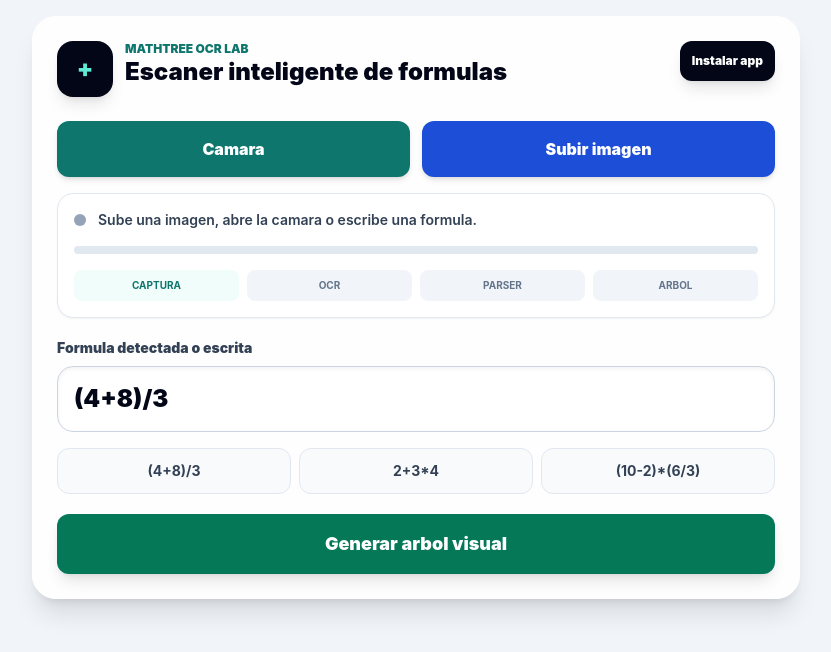
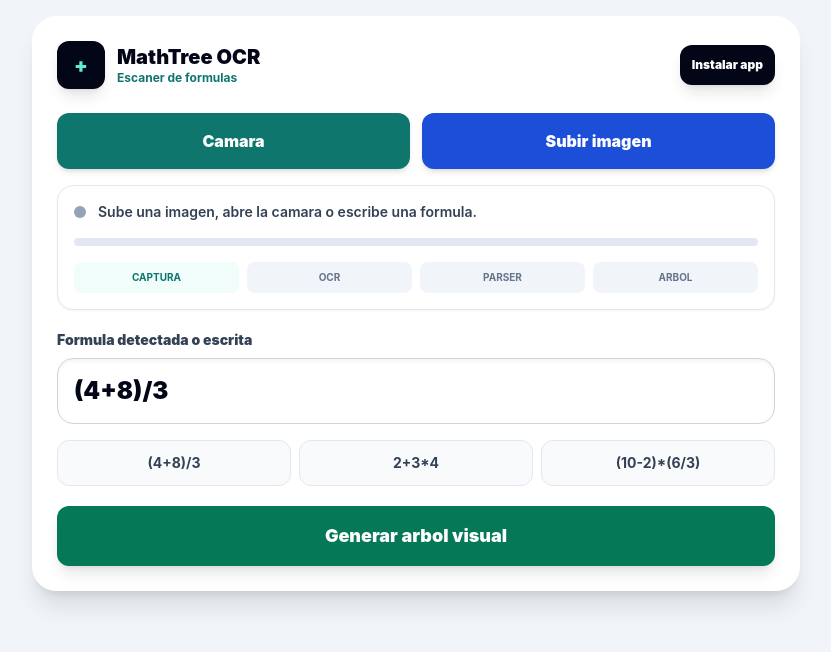
Before and after one commit to Diego-Jimy/mathtree-ocr, a React (Vite) app: page / in a window 1280 px wide. Shown: the top 652 px of the page, without its empty margins (224-1055 px from the left). Built offline with nearby package versions, Linux system fonts and the light colour scheme.

Commit message:
Compactar encabezado y adaptar vista movil

```diff
--- a/src/App.jsx
+++ b/src/App.jsx
@@ -221,14 +221,14 @@
   }
 
   return (
-    <main className="min-h-screen bg-slate-100 px-3 py-4 text-slate-950 md:px-6">
-      <section className="mx-auto max-w-3xl rounded-3xl border border-white bg-white/95 p-4 shadow-xl md:p-6">
-        <header className="flex items-start justify-between gap-3">
-          <div className="flex gap-3">
-            <div className="flex h-14 w-14 items-center justify-center rounded-2xl bg-slate-950 text-2xl font-black text-teal-300 shadow-lg">+</div>
+    <main className="min-h-dvh bg-white text-slate-950 md:bg-slate-100 md:px-6 md:py-4">
+      <section className="mx-auto max-w-3xl bg-white p-4 md:rounded-3xl md:border md:border-white md:p-6 md:shadow-xl">
+        <header className="flex items-center justify-between gap-3">
+          <div className="flex items-center gap-3">
+            <div className="flex h-12 w-12 shrink-0 items-center justify-center rounded-xl bg-slate-950 text-xl font-black text-teal-300 shadow-lg">+</div>
             <div>
-              <p className="text-xs font-black uppercase text-teal-700">MathTree OCR Lab</p>
-              <h1 className="text-2xl font-black leading-tight">Escaner inteligente de formulas</h1>
+              <h1 className="text-xl font-black leading-tight">MathTree OCR</h1>
+              <p className="text-xs font-bold text-teal-700">Escaner de formulas</p>
             </div>
           </div>
           <button className="shrink-0 rounded-xl bg-slate-950 px-3 py-3 text-xs font-black text-white shadow-lg" onClick={installApp}>
```
